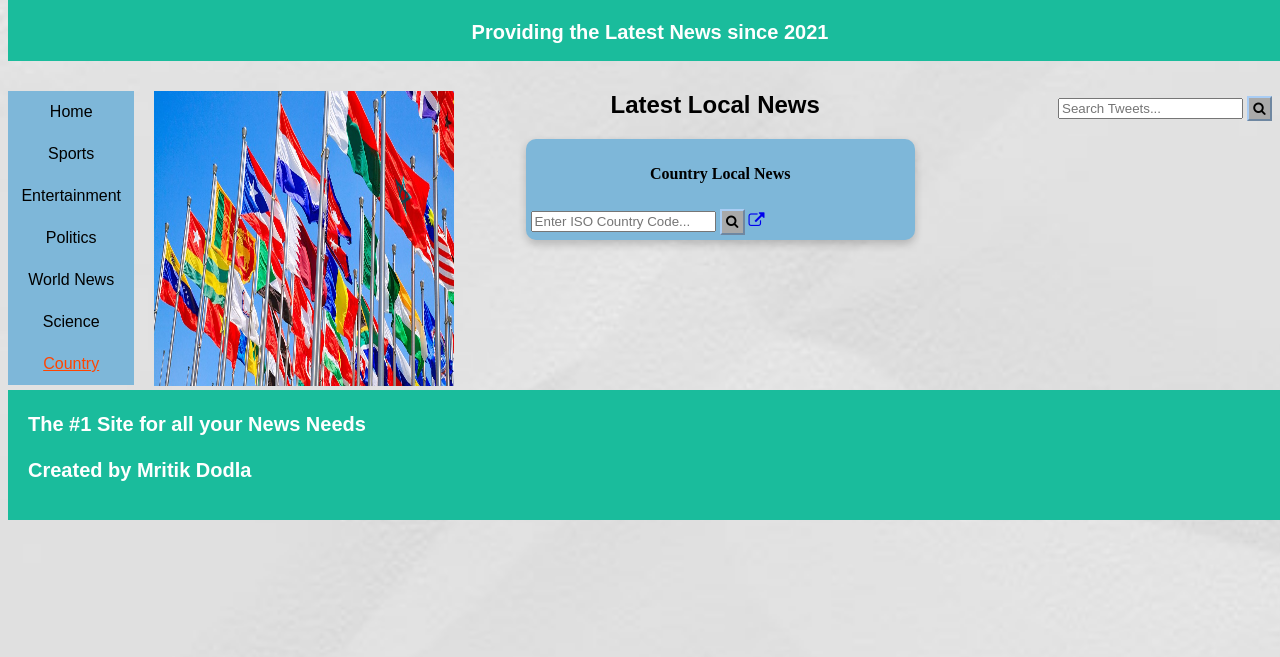
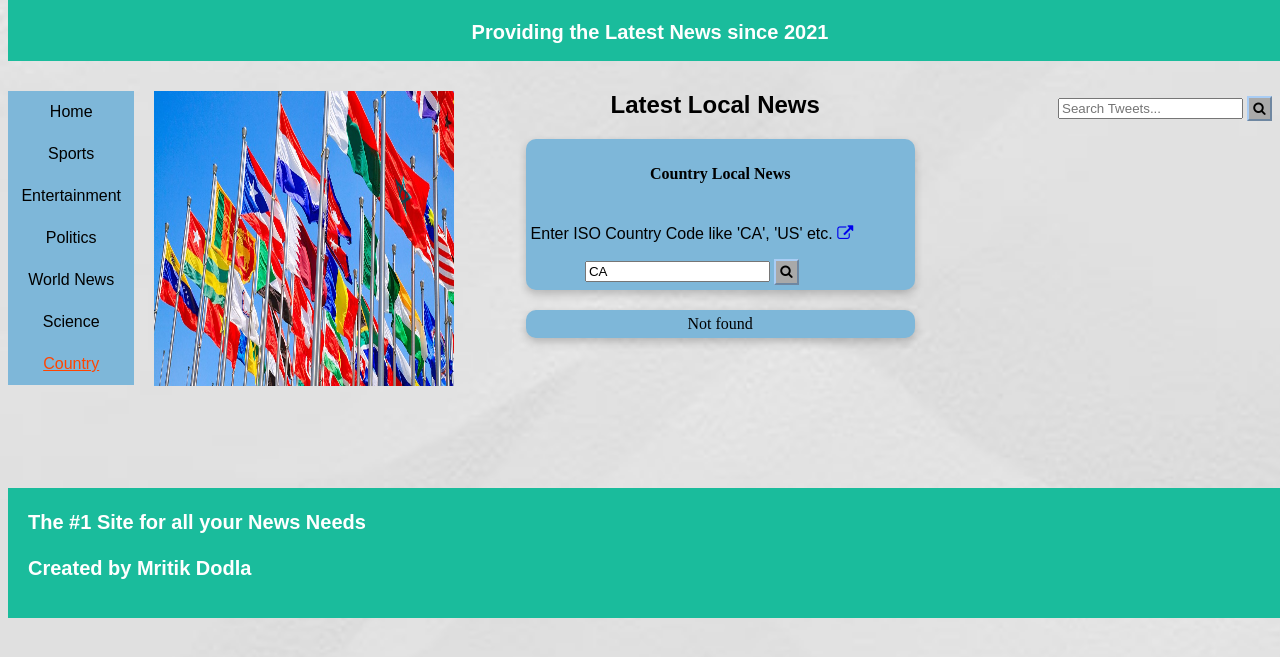
Before and after one commit to mritik/Year_10_Design, a website: page page6.html in a window 1280 px wide. Shown: the part 97-754 px from the top of the page. Drawn offline with Linux system fonts and the light colour scheme; no server answers.

Commit message:
Updated javascript formatting and defaulted Country News to show CA News onLoad

```diff
--- a/page6.html
+++ b/page6.html
@@ -19,7 +19,7 @@
 
 
 
-    <body onload="Hide(), Hide2()">
+    <body onload="Hide2(), invokeShowDefaultLocalNews()">
 
          <center><div id="header" class="headerStyle"></div></center>
 
@@ -69,12 +69,12 @@
                     <h4><b>Country Local News</b></h4>
 
                     <div class="countryContainer">
-
-                        <input type="text" placeholder="Enter ISO Country Code..." name="search" id="searchCountries">
+                        <p>Enter ISO Country Code like 'CA', 'US' etc.
+                        <a href= "https://en.wikipedia.org/wiki/List_of_ISO_3166_country_codes" target="_blank"><i class="fa fa-external-link" aria-hidden="true"></i> </a>
+                        <br/>
+                        </p>
+                        <input type="text" value="CA" name="search" id="searchCountries">
                         <button class= "searchBtn" type = submit id="searchCountriesBtn" onclick="invokeShowLocalNews(searchCountries)"><i class = "fa fa-search"></i></button>
-                        <a href= "https://en.wikipedia.org/wiki/List_of_ISO_3166_country_codes" target="_blank"><i class="fa fa-external-link" aria-hidden="true"></i> </a>
-
-
                     </div>
 
                 </div>
@@ -105,17 +105,13 @@
                 var x = document.getElementById("searchCard");
                 if (x.style.display === "none") {
                     x.style.display = "block";
-
                 }
             }
 
             function Hide2() {
                     var x = document.getElementById("searchCard");
                     x.style.display = "none";
-
             }
-
-
 
             function invokeSearchTweets(inputText) {
                 var urlPrefix = "/ExecCommand?command=SearchTweets&queryExpr="
@@ -135,7 +131,28 @@
                 }
             }
 
+            function invokeShowDefaultLocalNews() {
+                var country = "CA";
+                //alert('invokeShowDefaultLocalNews country = ' + country)
+                var urlPrefix = "/ExecCommand?command=ShowLocalNews&queryCountry="
+                const Http = new XMLHttpRequest();
+                const url = encodeURI(urlPrefix + country);
+
+                //alert("URL is : " + url);
+                console.log("Invoking Http Get for URL=" + url);
+
+                Http.open("GET", url);
+                Http.send();
+
+                Http.onreadystatechange = (e) => {
+                  console.log("HttpResp -->" + Http.responseText)
+                  dataCard.innerHTML = Http.responseText;
+                  Show()
+                }
+            }
+
             function invokeShowLocalNews(inputText) {
+                //alert('invokeShowLocalNews ' + inputText.value)
                 var urlPrefix = "/ExecCommand?command=ShowLocalNews&queryCountry="
                 const Http = new XMLHttpRequest();
                 const url = encodeURI(urlPrefix + inputText.value);
```
Also changed, not shown: page1.html (+6 -4 lines), page2.html (+6 -3 lines), page3.html (+5 -4 lines), page4.html (+6 -4 lines), page5.html (+5 -4 lines). Lines whose indentation alone changed are shown as unchanged.
